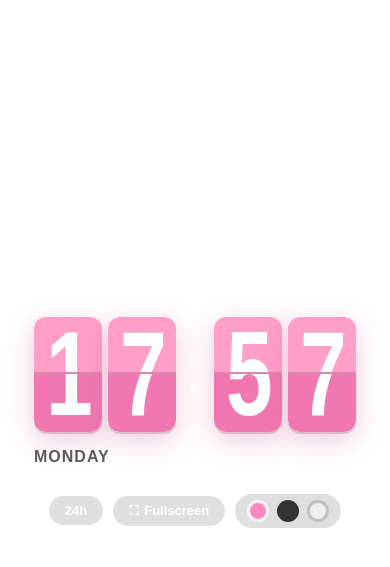
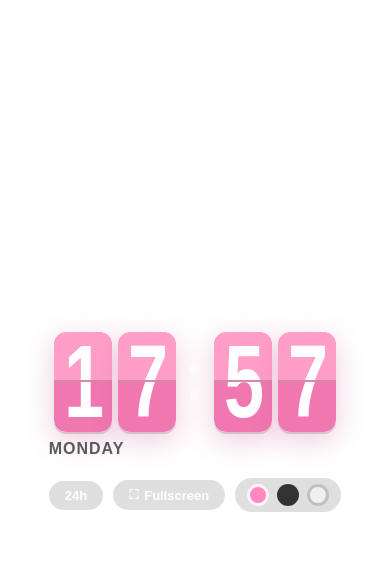
Before and after one commit to bragingerman/bragingerman, a PHP site: page /fapclock.html in a window 390 px wide. Shown: the top 567 px of the page. Run offline with PHP 8.4, Linux system fonts and the light colour scheme.

Commit message:
Добавлены адаптивные стили для улучшения отображения часов на малых экранах; скрыта кнопка полноэкранного режима на устройствах iOS.

```diff
--- a/fapclock.css
+++ b/fapclock.css
@@ -300,15 +300,19 @@ body {
 }
 
 @media (max-width: 480px) {
+    .clock-wrap {
+        gap: 20px;
+    }
+
     .flip-digit {
-        width: 68px;
-        height: 115px;
+        width: 58px;
+        height: 100px;
     }
 
     .flip-digit .static-top span,
     .flip-digit .static-bottom span,
     .flip-digit .flap span {
-        font-size: 84px;
+        font-size: 72px;
         font-weight: 600;
     }
 
@@ -322,6 +326,10 @@ body {
 
     .flip-digit .flap span {
         transform: translateY(50%) scaleY(1.4);
+    }
+
+    .clock-labels {
+        max-width: 320px;
     }
 }
 
@@ -339,8 +347,8 @@ body {
     }
 
     .flip-digit {
-        width: 48px;
-        height: 80px;
+        width: 42px;
+        height: 70px;
         border-radius: 8px;
         box-shadow: 0 4px 16px var(--shadow), 0 1px 0 var(--divider);
     }
@@ -348,7 +356,7 @@ body {
     .flip-digit .static-top span,
     .flip-digit .static-bottom span,
     .flip-digit .flap span {
-        font-size: 60px;
+        font-size: 52px;
         font-weight: 600;
         letter-spacing: -1px;
     }
--- a/fapclock.js
+++ b/fapclock.js
@@ -169,6 +169,13 @@ function startClock() {
 function init() {
   console.log('Init started, readyState:', document.readyState);
 
+  // Hide fullscreen on iOS/iPadOS
+  const isIOS = /iPad|iPhone|iPod/.test(navigator.userAgent) || (navigator.platform === 'MacIntel' && navigator.maxTouchPoints > 1);
+  if (isIOS) {
+    const fsBtn = document.querySelector('button[onclick="goFullscreen()"]');
+    if (fsBtn) fsBtn.style.display = 'none';
+  }
+
   dH1 = document.getElementById('d-h1');
   dH2 = document.getElementById('d-h2');
   dM1 = document.getElementById('d-m1');
```
